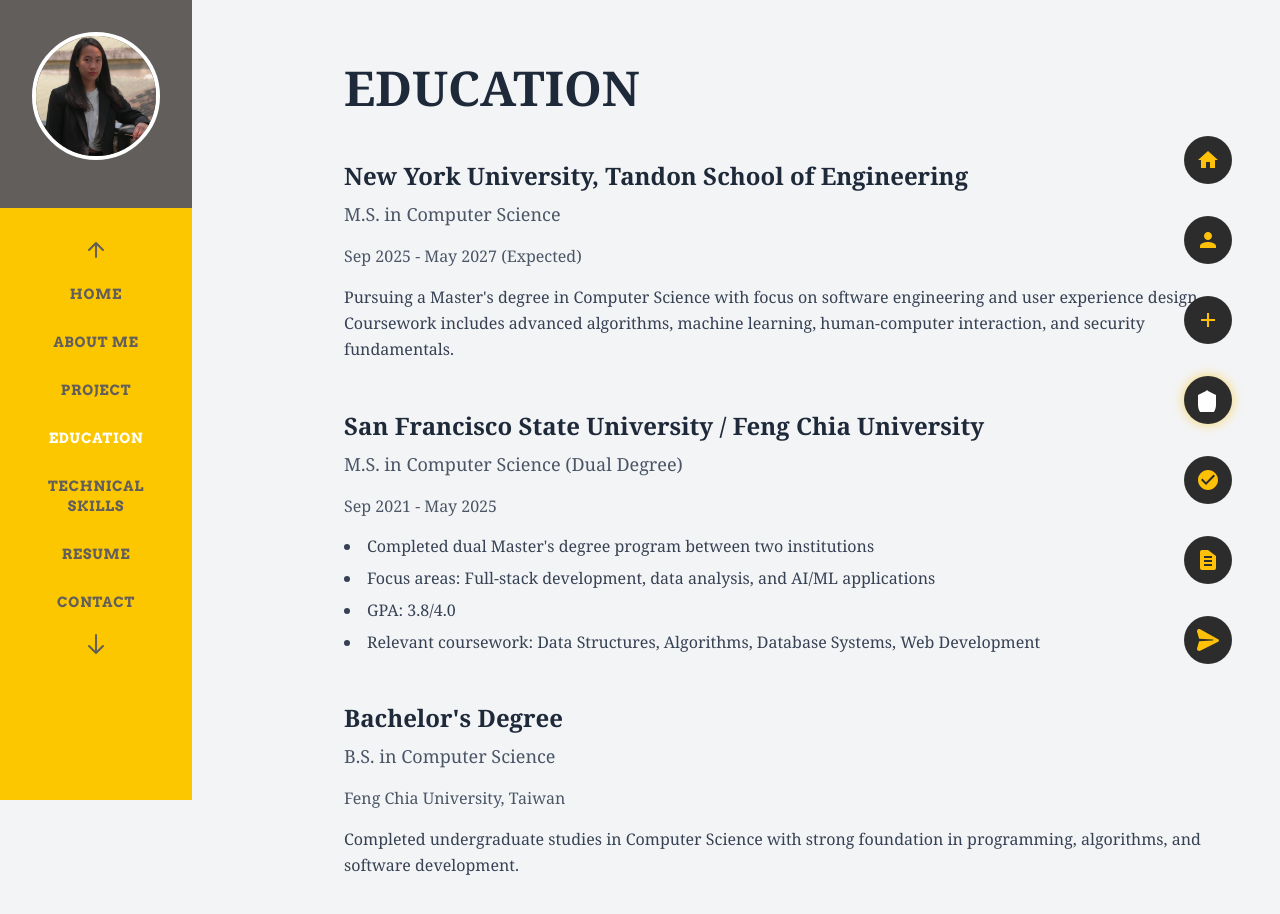
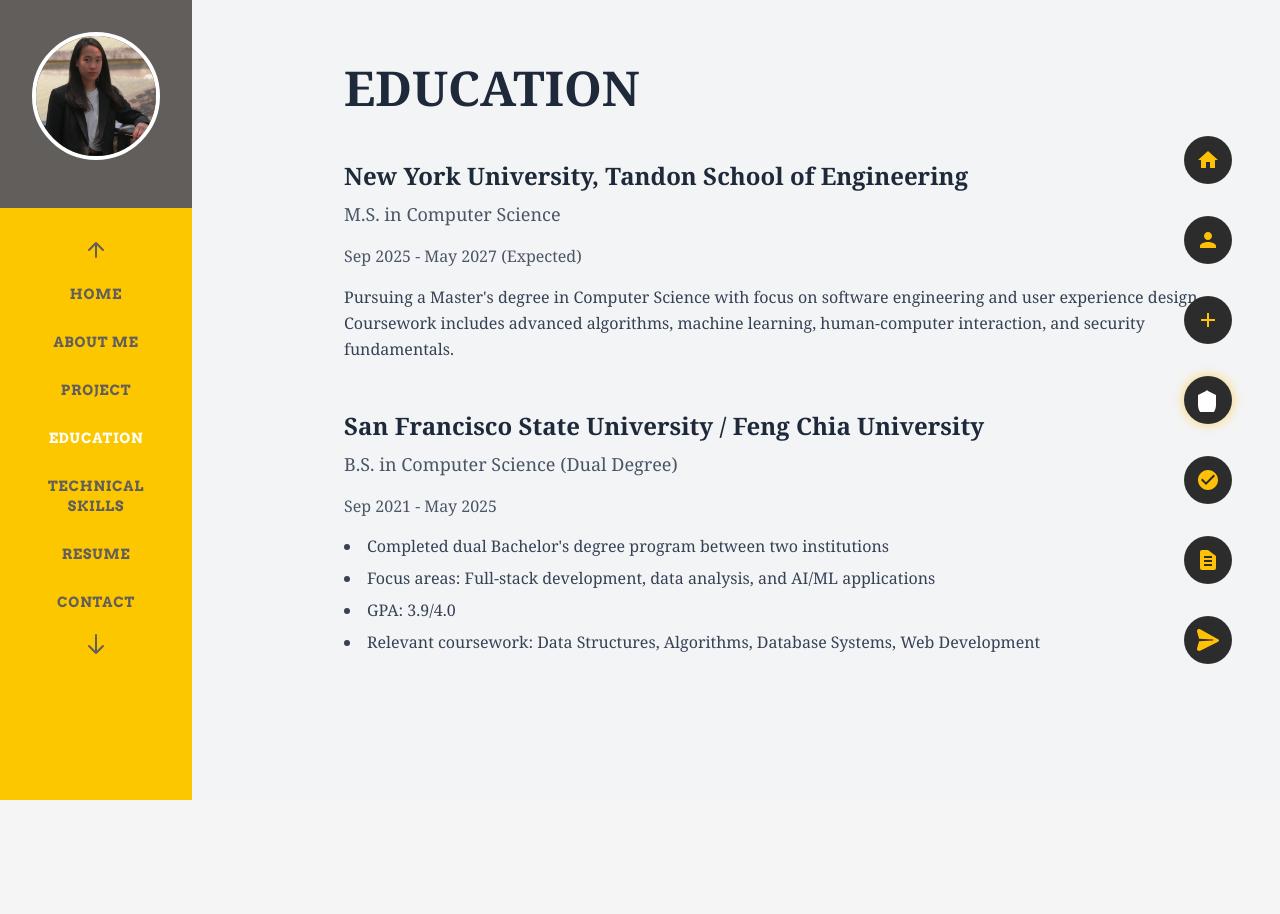
Before and after one commit to 911219fufu-tech/Personal-Website, a Next.js app: page /education in a window 1280 px wide. Shown: the top 914 px of the page. After the commit the page ends 800 px from the top, so only its background shows below. Built offline with nearby package versions, Linux system fonts and the light colour scheme.

Commit message:
fix: update education details to reflect accurate degree information

```diff
--- a/app/about/page.tsx
+++ b/app/about/page.tsx
@@ -28,7 +28,7 @@
               <div className="bg-yellow-400 rounded-full w-32 h-32 flex items-center justify-center text-center shadow-lg">
                 <div>
                   <p className="text-4xl font-bold text-gray-800">2</p>
-                  <p className="text-sm font-semibold text-gray-800">Masters</p>
+                  <p className="text-sm font-semibold text-gray-800">Bachelors</p>
                 </div>
               </div>
               <div className="bg-gray-800 rounded-full w-32 h-32 flex items-center justify-center text-center shadow-lg">
--- a/app/education/page.tsx
+++ b/app/education/page.tsx
@@ -23,23 +23,14 @@
 
           <div>
             <h3 className="text-2xl font-bold text-gray-800 mb-2">San Francisco State University / Feng Chia University</h3>
-            <p className="text-lg text-gray-600 mb-4">M.S. in Computer Science (Dual Degree)</p>
+            <p className="text-lg text-gray-600 mb-4">B.S. in Computer Science (Dual Degree)</p>
             <p className="text-gray-600 mb-4">Sep 2021 - May 2025</p>
             <ul className="list-disc list-inside space-y-2 text-gray-700">
-              <li>Completed dual Master's degree program between two institutions</li>
+              <li>Completed dual Bachelor's degree program between two institutions</li>
               <li>Focus areas: Full-stack development, data analysis, and AI/ML applications</li>
-              <li>GPA: 3.8/4.0</li>
+              <li>GPA: 3.9/4.0</li>
               <li>Relevant coursework: Data Structures, Algorithms, Database Systems, Web Development</li>
             </ul>
-          </div>
-
-          <div>
-            <h3 className="text-2xl font-bold text-gray-800 mb-2">Bachelor's Degree</h3>
-            <p className="text-lg text-gray-600 mb-4">B.S. in Computer Science</p>
-            <p className="text-gray-600 mb-4">Feng Chia University, Taiwan</p>
-            <p className="text-gray-700 leading-relaxed">
-              Completed undergraduate studies in Computer Science with strong foundation in programming, algorithms, and software development.
-            </p>
           </div>
         </div>
       </div>
```
